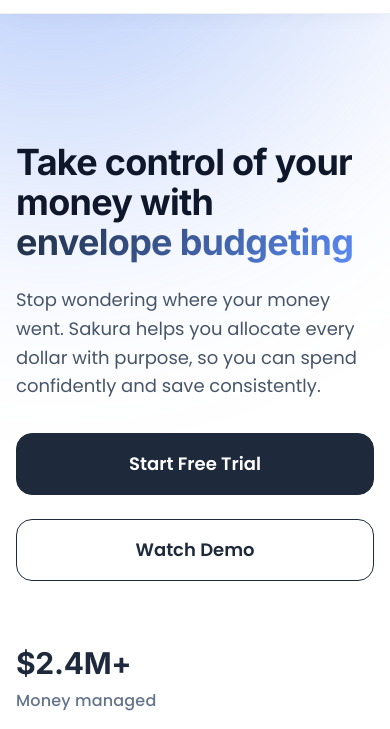
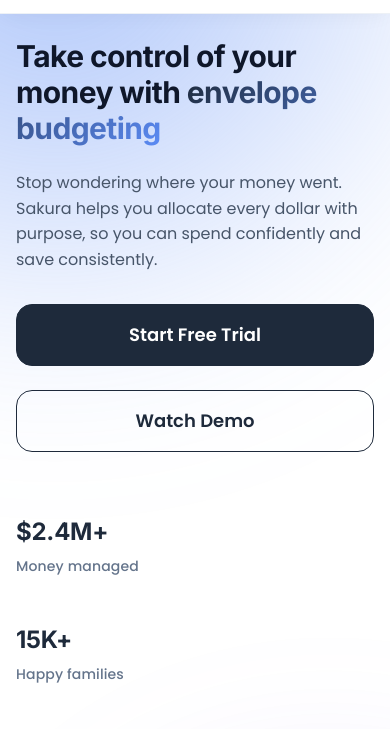
Before and after one commit to BosnaZmaj/sakura-css-framework, a website built with Vite: page index.html in a window 390 px wide. Shown: the part 99-828 px from the top of the page. Built offline with nearby package versions, Linux system fonts and the light colour scheme.

Commit message:
Optimize hero section layout and typography
Hero Section Layout Adjustments:
- Reduce top padding from pt-16 to pt-8 on desktop (32px)
- Reduce mobile top padding from pt-12 to pt-6 (24px)
- Minimize white space between navigation and hero content
- Create tighter, more compact layout

Typography Size Optimization:
- Scale down hero title: text-6xl → text-5xl (desktop), text-5xl → text-4xl (tablet), text-4xl → text-3xl (mobile)
- Reduce hero subtitle: text-2xl → text-xl (desktop), text-xl → text-lg (tablet), text-lg → text-base (mobile)
- Adjust stat numbers: text-4xl → text-3xl (tablet), text-3xl → text-2xl (mobile)
- Minimize stat labels: text-base → text-sm
- Update tablet breakpoint title sizing accordingly

Visual improvements:
- Better proportional text sizing for improved readability
- Enhanced content hierarchy with appropriate scaling
- Optimized spacing for modern, compact design
- Maintains responsive behavior across all breakpoints

```diff
--- a/src/sakura.css
+++ b/src/sakura.css
@@ -189,7 +189,7 @@
 
   /* Sakura Hero Section */
   .sakura-hero {
-    @apply pt-48 pb-0 bg-gradient-to-br from-white to-sakura-gray-50 overflow-hidden relative;
+    @apply pt-8 pb-0 bg-gradient-to-br from-white to-sakura-gray-50 overflow-hidden relative;
     min-height: 100vh;
     display: flex;
     align-items: center;
@@ -257,14 +257,14 @@
   }
 
   .sakura-hero-title {
-    @apply text-4xl sm:text-5xl lg:text-6xl font-bold text-sakura-gray-900 font-heading mb-6;
+    @apply text-3xl sm:text-4xl lg:text-5xl font-bold text-sakura-gray-900 font-heading mb-6;
     line-height: 1.1;
     letter-spacing: -0.02em;
     animation: sakuraFadeInUp 0.8s ease-out 0.2s both;
   }
 
   .sakura-hero-subtitle {
-    @apply text-lg sm:text-xl lg:text-2xl text-sakura-gray-600 mb-8;
+    @apply text-base sm:text-lg lg:text-xl text-sakura-gray-600 mb-8;
     line-height: 1.6;
     font-weight: 400;
     max-width: 600px;
@@ -286,12 +286,12 @@
   }
 
   .sakura-stat-number {
-    @apply text-3xl sm:text-4xl font-bold text-sakura-primary font-heading;
+    @apply text-2xl sm:text-3xl font-bold text-sakura-primary font-heading;
     letter-spacing: -0.01em;
   }
 
   .sakura-stat-label {
-    @apply text-base text-sakura-gray-500 font-medium;
+    @apply text-sm text-sakura-gray-500 font-medium;
     letter-spacing: 0.01em;
   }
 
@@ -523,7 +523,7 @@
   /* Responsive adjustments */
   @media (max-width: 1024px) {
     .sakura-hero-title {
-      @apply text-4xl;
+      @apply text-3xl;
     }
 
     .sakura-hero-wave {
@@ -533,7 +533,7 @@
 
   @media (max-width: 768px) {
     .sakura-hero {
-      @apply pt-32 pb-0;
+      @apply pt-6 pb-0;
     }
 
     .sakura-hero-wave {
```
